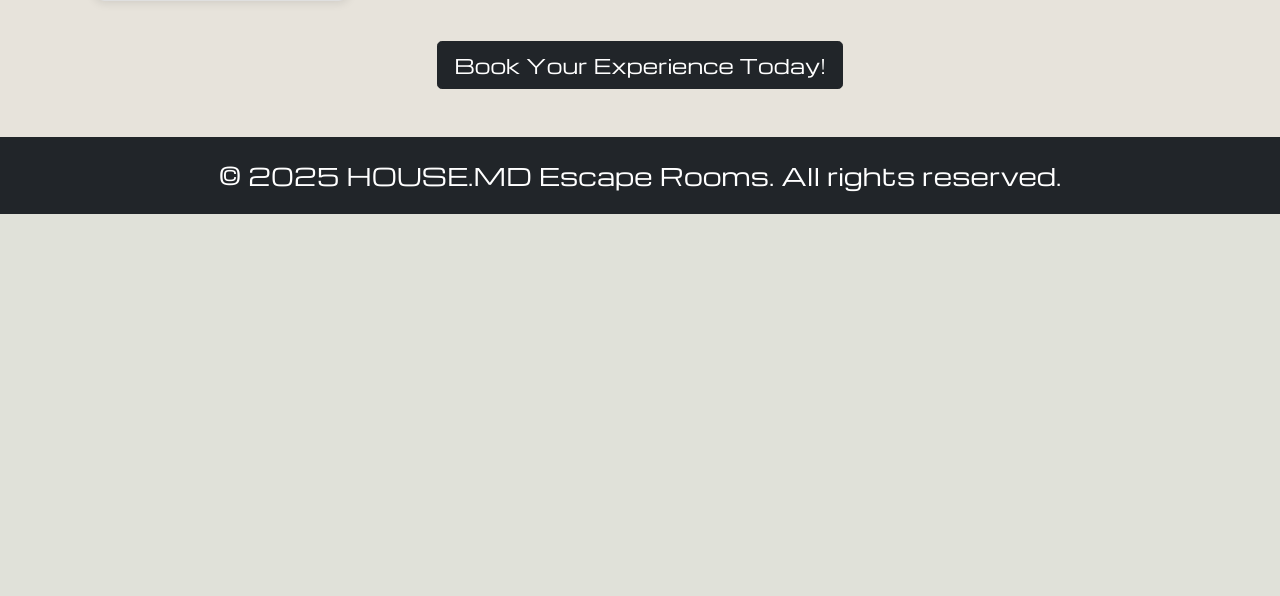
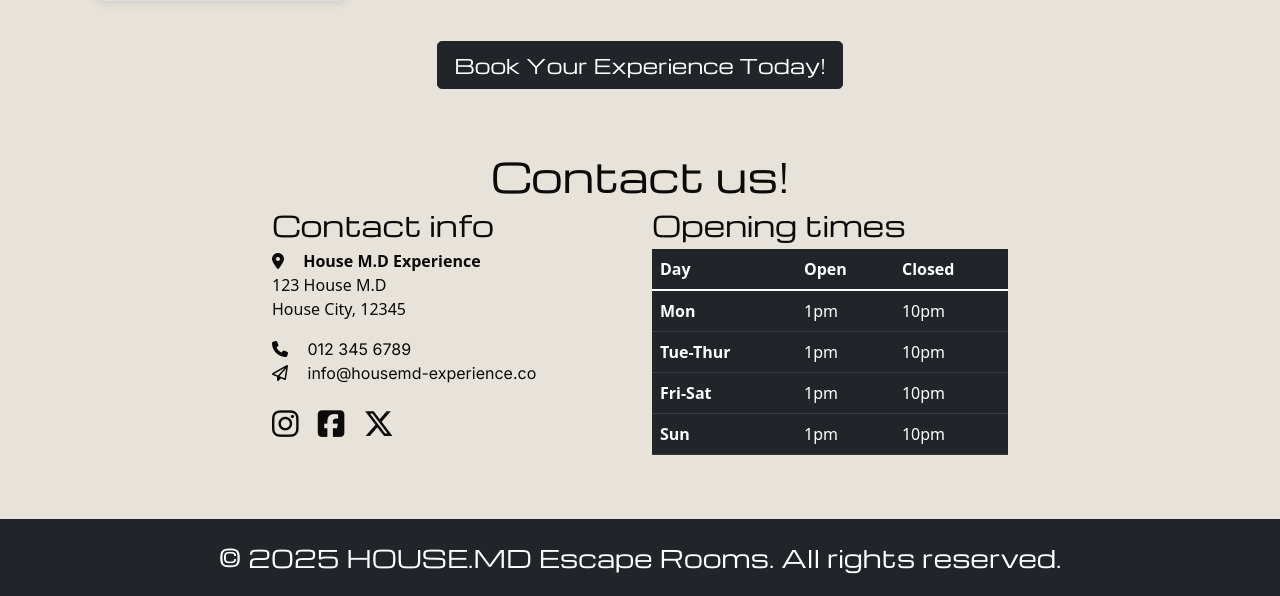
Before and after one commit to Richardbrown85/housemd_escape_room_project, a Django app: page / in a window 1280 px wide. Shown: the part 1833-2429 px from the top of the page. Before the commit the page ends 2047 px from the top, so only its background shows below. Run offline with Django 4.2, Linux system fonts and the light colour scheme; some libraries are stand-ins or nearby versions.

Commit message:
Add contact us/opening times to base.html

```diff
--- a/housemd_escape_room/templates/housemd_escape_room/base.html
+++ b/housemd_escape_room/templates/housemd_escape_room/base.html
@@ -1,9 +1,11 @@
 <!DOCTYPE html>
 <html lang="en">
+
 <head>
     <meta charset="UTF-8">
     <meta name="viewport" content="width=device-width, initial-scale=1.0">
-    <meta name="description" content="{% block meta_description %}A medical mystery escape room inspired by House M.D.{% endblock %}">
+    <meta name="description"
+        content="{% block meta_description %}A medical mystery escape room inspired by House M.D.{% endblock %}">
     <meta name="keywords" content="{% block meta_keywords %}escape room, medical escape room, house md{% endblock %}">
 
     <!-- Load Django's static files -->
@@ -30,7 +32,8 @@
     <!-- Navigation -->
     <nav class="navbar navbar-expand-lg navbar-dark bg-dark fixed-top">
         <div class="container">
-            <a id="navbar" class="navbar-brand" href="{% url 'home' %}"><img src="{% static 'images/navbar-logo.webp' %}" alt="house md logo" class="logo" ></a>
+            <a id="navbar" class="navbar-brand" href="{% url 'home' %}"><img
+                    src="{% static 'images/navbar-logo.webp' %}" alt="house md logo" class="logo"></a>
             <button class="navbar-toggler" type="button" data-bs-toggle="collapse" data-bs-target="#navbarNav">
                 <span class="navbar-toggler-icon"></span>
             </button>
@@ -68,12 +71,79 @@
         <!-- Content block where child templates inject their content -->
         {% block content %}{% endblock %}
     </main>
+    <!-- Contact us -->
+    <div id="contact" class="container">
+        <div class="row justify-content-center">
+            <div class="col-12 text-center">
+                <h2 class="display-6">Contact us!</h2>
+            </div>
+            <!-- Contact info -->
+            <div class="col-12 col-md-6 col-xl-4">
+                <h3>Contact info</h3>
+                <address>
+                    <strong><i class="fa-solid fa-location-dot"></i> House M.D Experience</strong><br>
+                    123 House M.D<br>
+                    House City, 12345
+                </address>
+                <p><i class="fa-solid fa-phone"></i> 012 345 6789<br>
+                    <i class="fa-regular fa-paper-plane"></i> info@housemd-experience.co</p>
+                <div class="social-links my-4">
+                    <a href="https://www.instagram.com" target="_blank"
+                        aria-label="Visit our Instagram page (opens in a new tab)" rel="noopener"><i
+                            class="fa-brands fa-instagram"></i></a>
+                    <a href="https://www.facebook.com" target="_blank"
+                        aria-label="Visit our Facebook page (opens in a new tab)" rel="noopener"><i
+                            class="fa-brands fa-square-facebook"></i></a>
+                    <a href="https://www.x.com" target="_blank" aria-label="Visit our X feed (opens in a new tab)"
+                        rel="noopener"><i class="fa-brands fa-x-twitter"></i></a>
+                </div>
+            </div>
+            <!-- Opening times -->
+            <div class="col-12 col-md-6 col-xl-4">
+                <h3>Opening times</h3>
+                <table class="table table-dark">
+                    <thead>
+                        <tr>
+                            <th scope="col">Day</th>
+                            <th scope="col">Open</th>
+                            <th scope="col">Closed</th>
+                        </tr>
+                    </thead>
+                    <tbody>
+                        <tr>
+                            <th scope="row">Mon</th>
+                            <td>1pm</td>
+                            <td>10pm</td>
+                        </tr>
+                        <tr>
+                            <th scope="row">Tue-Thur</th>
+                            <td>1pm</td>
+                            <td>10pm</td>
+                        </tr>
+                        <tr>
+                            <th scope="row">Fri-Sat</th>
+                            <td>1pm</td>
+                            <td>10pm</td>
+                        </tr>
+                        <tr>
+                            <th scope="row">Sun</th>
+                            <td>1pm</td>
+                            <td>10pm</td>
+                        </tr>
+                    </tbody>
+                </table>
+            </div>
+        </div>
+    </div>
 
     <!-- Footer that stays at bottom of page with full width -->
     <footer class="bg-dark text-white text-center py-4 mt-auto w-100">
         <h4 class="mb-0">&copy; 2025 HOUSE.MD Escape Rooms. All rights reserved.</h4>
     </footer>
 
+    <!-- Font Awesome Kit-->
+    <script src="https://kit.fontawesome.com/b9eae5150e.js" crossorigin="anonymous"></script>
+
     <!-- Bootstrap JavaScript bundle including Popper for interactive components -->
     <script src="https://cdn.jsdelivr.net/npm/bootstrap@5.1.3/dist/js/bootstrap.bundle.min.js"></script>
 </body>
--- a/static/css/style.css
+++ b/static/css/style.css
@@ -101,6 +101,35 @@ p {
 .btn:hover {
   transform: scale(1.05);
   box-shadow: 0 8px 25px rgba(0, 0, 0, 0.3);
+}
+
+/* Contact us section */
+#contact {
+    color: var(--primary-color);
+    padding-bottom: 3rem;
+}
+
+#contact h2 {
+    color: var(--primary-color);
+    padding-top: 15px;
+}
+
+#contact i {
+    color: var(--primary-color)
+    font-size: 1.2rem;
+    margin-right: 15px;
+}
+
+#contact .social-links i {
+    color: var(--primary-color);
+    font-size: 1.9rem;
+    -webkit-transition: color 0.3s ease-in-out;
+    -o-transition: color 0.3s ease-in-out;
+    transition: color 0.3s ease-in-out;
+}
+
+#contact .social-links i:hover {
+    color: var(--third-color);
 }
 
 /* Footer */
```
